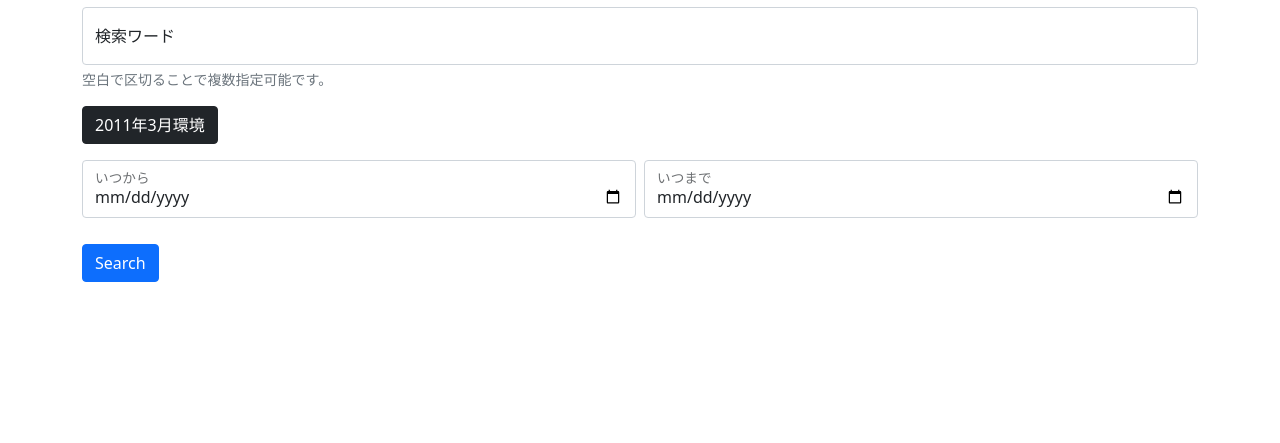
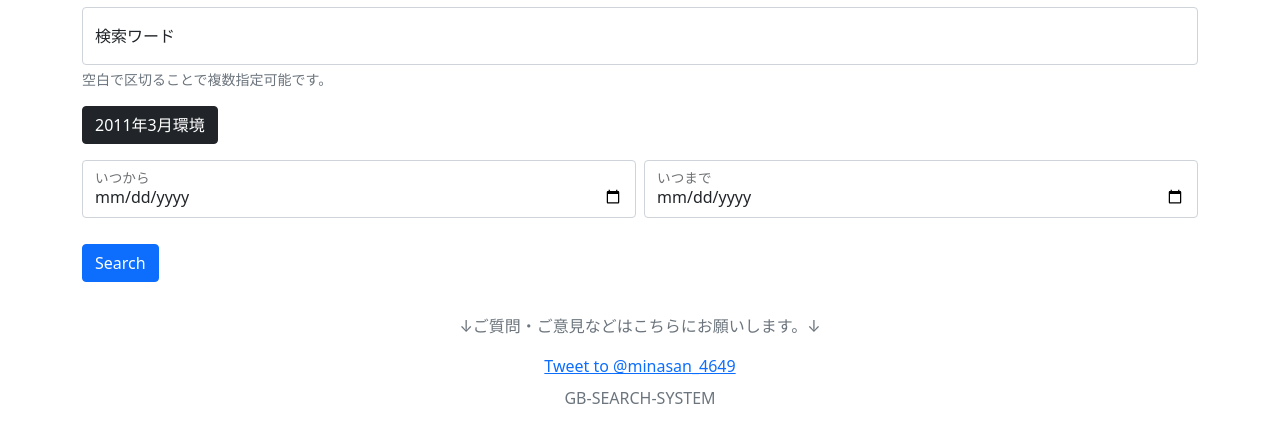
Before and after one commit to KakashiWhite/GB-Search, a plain HTML site: page index.html in a window 1280 px wide. Shown: the part 131-574 px from the top of the page. Drawn offline with nearby package versions, Linux system fonts and the light colour scheme.

Commit message:
Add footer

```diff
--- a/index.html
+++ b/index.html
@@ -40,3 +40,12 @@
             </form>
         </div>
     </body>
+    <footer class="footer p-3">
+        <div class="container" style="text-align: center;">
+            <p class="text-muted">↓ご質問・ご意見などはこちらにお願いします。↓</p>
+            <a href="https://twitter.com/intent/tweet?screen_name=minasan_4649&ref_src=twsrc%5Etfw" class="twitter-mention-button" data-size="large" data-show-count="false">Tweet to @minasan_4649</a><script async src="https://platform.twitter.com/widgets.js" charset="utf-8"></script>
+        </div>
+        <div class="p-2" style="text-align: center;">
+            <p class="text-muted">GB-SEARCH-SYSTEM</p>
+        </div>
+    </footer>
```
